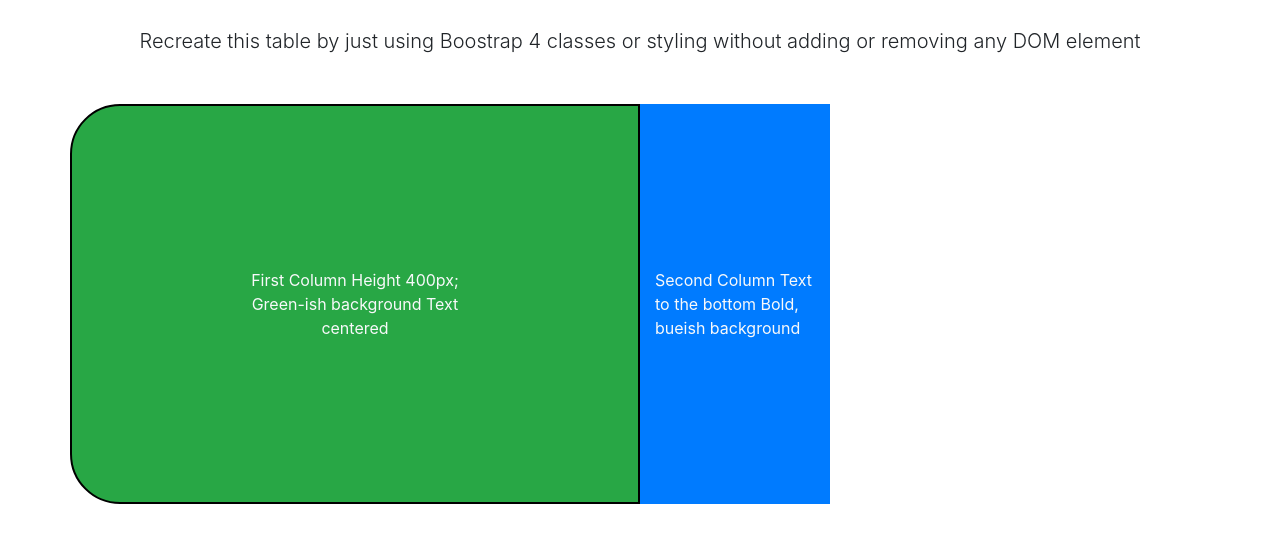
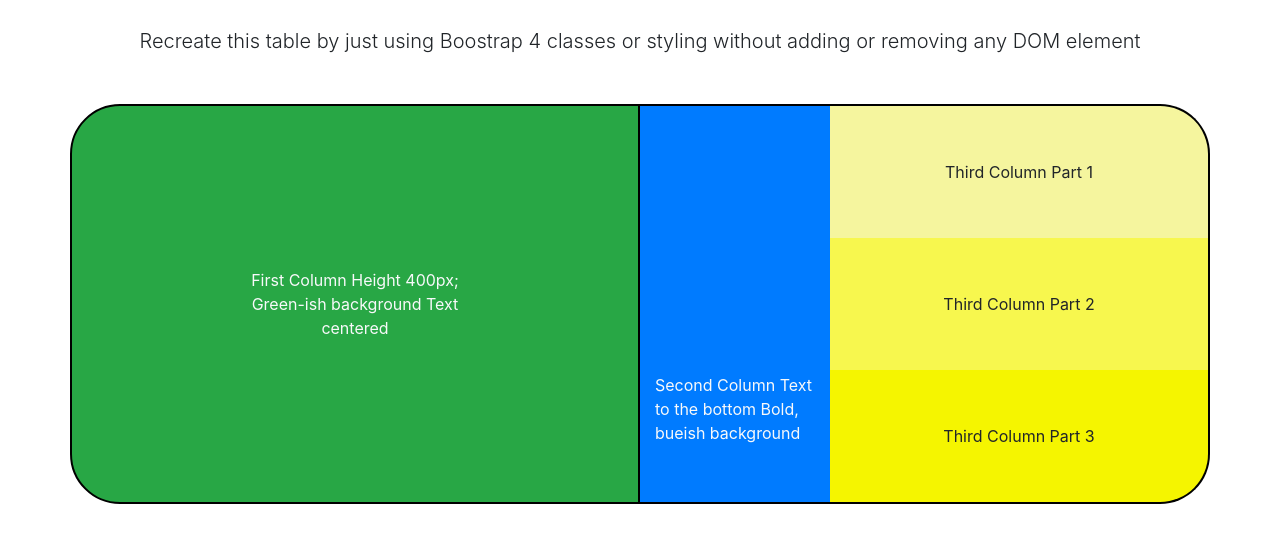
Before and after one commit to Ifyben/M2-D8, a plain HTML site: page index.html in a window 1280 px wide. Shown: the part 193-736 px from the top of the page. Drawn offline with nearby package versions, Linux system fonts and the light colour scheme.

Commit message:
Exercise 1; third row(part 1, part 2 and part 3)

```diff
--- a/index.html
+++ b/index.html
@@ -17,6 +17,31 @@
            border-top-left-radius: 50px;
            border-bottom-left-radius: 50px;
            border: 2px solid black;
+        }
+
+        .second-column {
+            padding-bottom: 5%;
+            border-top: 2px solid black;
+            border-bottom: 2px solid black;
+        }
+
+        .third-column-first-row {
+            border-top-right-radius: 50px;
+            border-top: 2px solid black;
+            border-right: 2px solid black;
+            background-color: rgb(245, 245, 158);
+        }
+
+        .third-column-second-row {
+            border-right: 2px solid black;
+            background-color: rgb(247, 247, 78);
+        }
+
+        .third-column-third-row {
+            border-bottom-right-radius: 50px;
+            border-bottom: 2px solid black;
+            border-right: 2px solid black;
+            background-color: rgb(245, 245, 0);
         }
     </style>
 
@@ -49,10 +74,24 @@
                     Green-ish background
                     Text centered
                 </div>
-                <div class="col-xs-12 col-md-2 bg-primary d-flex align-items-center justify-content-end text-light second-column">
+                <div class="col-xs-12 col-md-2 bg-primary d-flex flex-column justify-content-end text-light second-column">
                     Second Column
                     Text to the bottom
                     Bold, bueish background
+                </div>
+                <div class="col-xs-12 col-md-4">
+                    <div class="row h-100">
+                        <div class="col-sm-12 d-flex align-items-center justify-content-center third-column-first-row">
+                            Third Column Part 1
+                        </div>
+                        <div class="col-sm-12 d-flex align-items-center justify-content-center third-column-second-row">
+
+                            Third Column Part 2
+                        </div>
+                        <div class="col-sm-12 d-flex align-items-center justify-content-center third-column-third-row">
+                            Third Column Part 3
+                        </div>
+                    </div>
                 </div>
             </div>
         </div>
```
